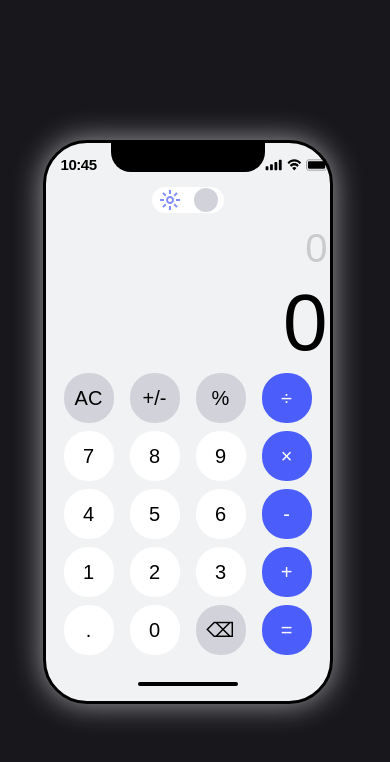
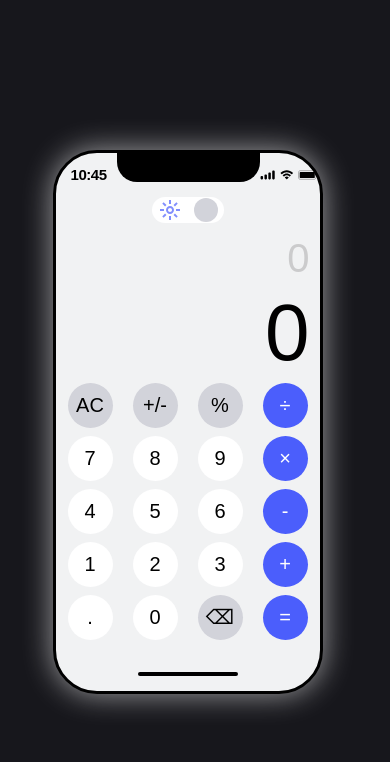
Before and after one commit to SergioMartinov31/Calculator-App, a website built with Vite: page index.html in a window 390 px wide. Built offline with nearby package versions, Linux system fonts and the light colour scheme; files whose address does not match are found by name.

Commit message:
Add mobile  adaptiv

```diff
--- a/src/styles/components/_phone.scss
+++ b/src/styles/components/_phone.scss
@@ -177,21 +177,23 @@ body.dark .phone-header__icon-dark{
 
 @media (max-width: 400px) {
   .phone {
-    width: 290px; // уменьшаем ширину телефона
+    width: 270px; // уменьшаем ширину телефона
     height: auto;
 
     &-screen {
       gap: 10px;
-      height: 480px;
+      height: 460px;
       .calculation {
-        width: 280px; // уменьшаем ширину области с цифрами и результатом
+        width: 100%; // уменьшаем ширину области с цифрами и результатом
         gap: 10px;
 
         &__result {
+          margin-right: 10px;
           font-size: 80px !important; // подгоняем размер шрифта результата
         }
 
         .calculation-log {
+          margin-right: 10px;
           &__text {
             font-size: 40px; // подгоняем шрифт истории вычислений
           }
@@ -200,13 +202,19 @@ body.dark .phone-header__icon-dark{
         .keyboard {
           gap: 8px;
 
+          &__row{
+            gap: 20px;
+          }
+
           &__button--number,
           &__button--operator,
           &__button--function {
-            width: 50px !important;
-            height: 50px !important;
+            width: 45px !important;
+            height: 45px !important;
             font-size: 20px !important;
           }
+
+
         }
       }
     }
```
